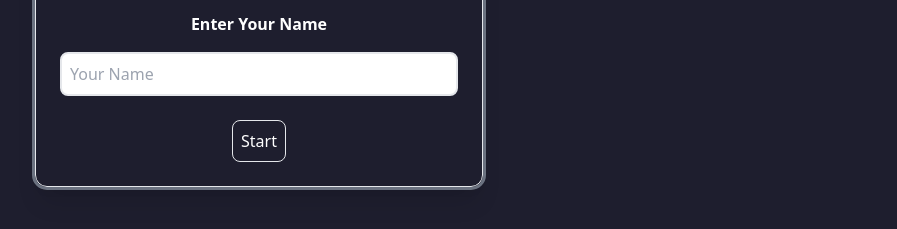
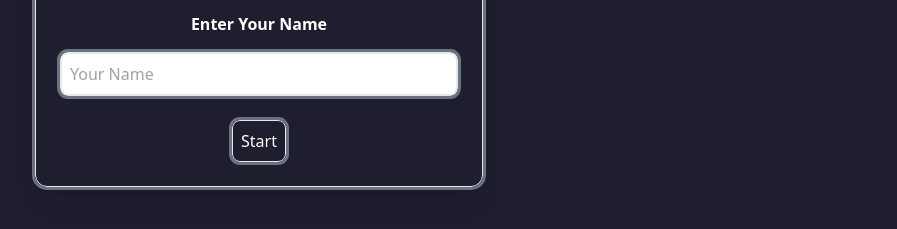
Before and after one commit to Muayyad822/Qoreeny, a plain HTML site: page index.html in a window 1280 px wide. Shown: the part 161-390 px from the top of the page, without its empty margins (381-1278 px from the left). Drawn offline with nearby package versions, Linux system fonts and the light colour scheme.

Commit message:
Enhance input and button styling with outline effects for better visibility

```diff
--- a/index.html
+++ b/index.html
@@ -39,11 +39,11 @@
         type="text"
         id="name-input"
         placeholder="Your Name"
-        class="input input-bordered border-2 w-full my-4 p-2 text-black rounded-lg"
+        class="input input-bordered border-2 outline outline-gray-500 w-full my-4 p-2 text-black rounded-lg"
       />
       <button
         id="save-name-btn"
-        class="btn btn-primary mt-2 border p-2 rounded-lg hover:bg-yellow-400 hover:text-black"
+        class="btn btn-primary mt-2 border outline outline-gray-500 p-2 rounded-lg hover:bg-yellow-400 hover:text-black"
       >
         Start
       </button>
```
